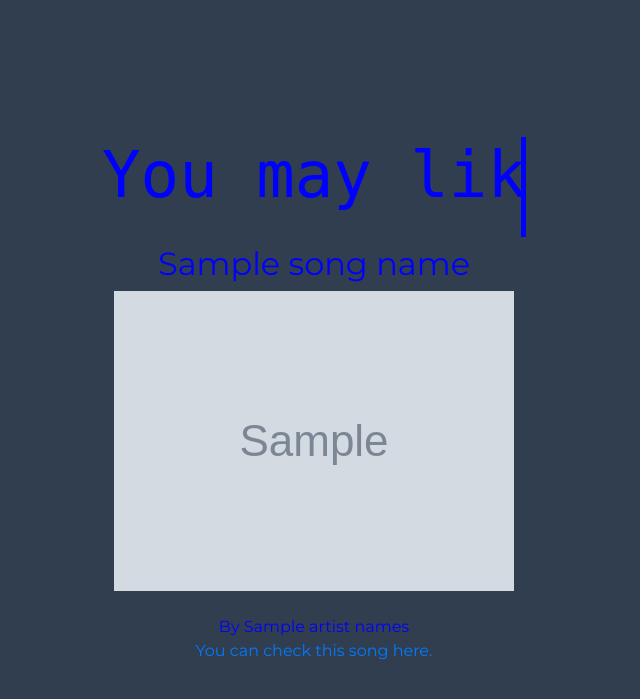
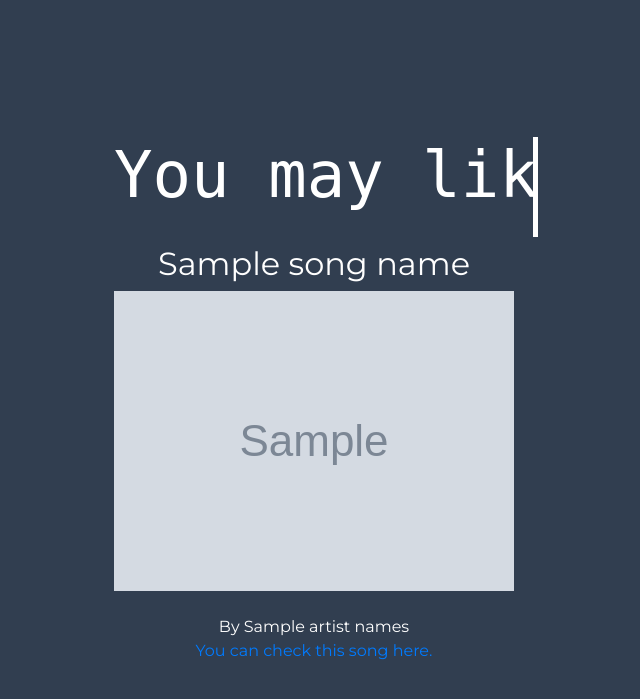
Before and after one commit to RY908/YouMayLike, a Django app: template YML/templates/YML/spotify.html in a window 1280 px wide. Shown: the top 699 px of the page, without its empty margins (326-966 px from the left). Run offline with Django 3.2, Linux system fonts and the light colour scheme; the template is opened without the code that fills it: most values are stand-ins (such as "Sample title", 1, 10 or a date in 2020); grey boxes marked "Sample" are stand-in pictures; style sheets or scripts are compiled from the project's sources; some libraries are stand-ins or nearby versions.

Commit message:
new commit

```diff
--- a/YML/static/YML/result.scss
+++ b/YML/static/YML/result.scss
@@ -15,7 +15,10 @@
 }
 
 .result{
-  color: blue;
+  color: white;
+  margin-left: 30px;
+  margin-right: 30px;
+  width: 400px;
 }
 
 .YML{
--- a/static/YML/result.css
+++ b/static/YML/result.css
@@ -5,7 +5,7 @@
 
 body { display: flex; flex-direction: column; align-items: center; justify-content: center; height: 100vh; font-family: Montserrat; background: #313E50; margin: 0; padding: 0; }
 
-.result { color: blue; }
+.result { color: white; margin-left: 30px; margin-right: 30px; width: 400px; }
 
 .YML { font-family: monospace; height: 100px; width: 11ch; border-right: .08em solid; overflow: hidden; font-size: 4em; white-space: nowrap; animation: typing 3s steps(11, end), caret 0.5s step-end infinite; }
 
```
Also changed, not shown: 1 other file.
